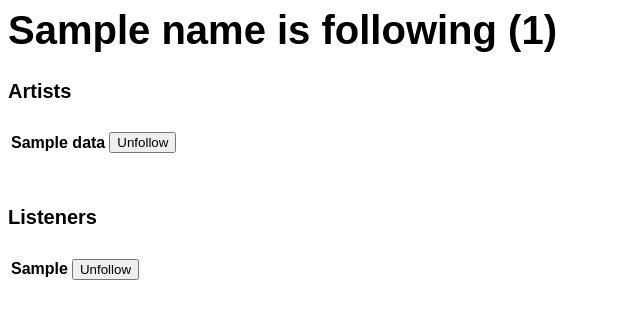
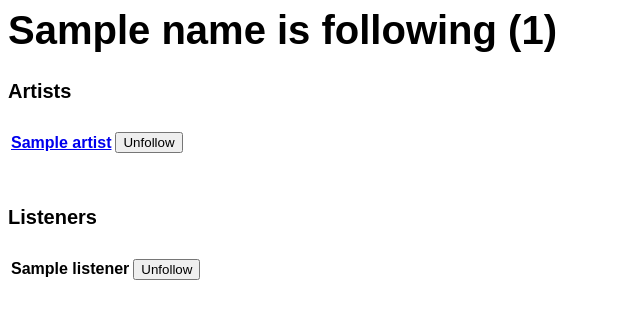
Before and after one commit to hegrace0101/cs4111-spotify, a Flask app: template templates/following.html in a window 1280 px wide. Shown: the top 319 px of the page, without its empty margins (0-640 px from the left). Run offline with Flask 2, Linux system fonts and the light colour scheme; the template is opened without the code that fills it: most values are stand-ins (such as "Sample title", 1, 10 or a date in 2020); parts of the project's set-up code (start-up, migrations or seed data) failed here and were passed over.

Commit message:
fixed following bug

```diff
--- a/server.py
+++ b/server.py
@@ -212,15 +212,19 @@ def following():
   cursor.close()
   count = count_tmp[0]
 
-  cursor = g.conn.execute('SELECT m.name as Followers FROM member m, (SELECT member_id_2 FROM l_follows_m l WHERE member_ID_1 = (%s)) as A WHERE m.member_id = a.member_id_2', ID)
-  following = []
+  cursor = g.conn.execute('SELECT m.name FROM member m, (select member_id_2 from l_follows_m l, artist a where l.member_id_2 = a.member_id AND member_id_1 = (%s)) as A where m.member_id = a.member_id_2', ID)
+  artists = []
   for result in cursor:
-    following.append(result[0])
+    artists.append(result[0])
   cursor.close()
 
-  context = dict(data = following)
+  cursor = g.conn.execute('SELECT m.name FROM member m, (select member_id_2 from l_follows_m l, listener d where l.member_id_2 = d.member_id AND member_id_1 = (%s)) as A where m.member_id = a.member_id_2', ID)
+  listeners = []
+  for result in cursor:
+    listeners.append(result[0])
+  cursor.close()
 
-  return render_template("following.html", name = name, count = count, **context)
+  return render_template("following.html", name = name, count = count, artists=artists, listeners=listeners)
 
 @app.route('/liked-songs', methods=['GET'])
 def songs():
--- a/templates/following.html
+++ b/templates/following.html
@@ -11,9 +11,9 @@
 
   <h4> Artists</h4>
   <table>
-		{% for n in data %}
+		{% for n in artists %}
 		   <tr>
-				<th> {{ n }} </th>
+				<th> <a href='/artist/{{n}}'>{{ n }} </a></th>
         <td> <form style="display: inline" method="POST" action="/unfollow"> <button value="{{n}}" name="unfollow" type="submit"> Unfollow </button> </form> </td>
 		   </tr>
 		{% endfor %}
@@ -23,7 +23,7 @@
 
   <h4>Listeners</h4>
   <table>
-		{% for n in data2 %}
+		{% for n in listeners %}
 		   <tr>
 				<th> {{ n }} </th>
         <td> <form style="display: inline" method="POST" action="/unfollow"> <button value="{{n}}" name="unfollow" type="submit"> Unfollow </button> </form> </td>
```
